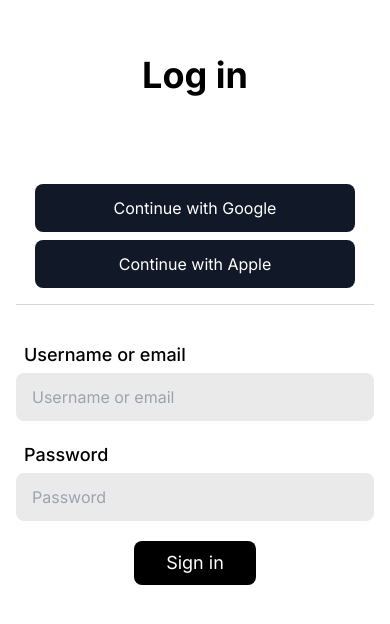
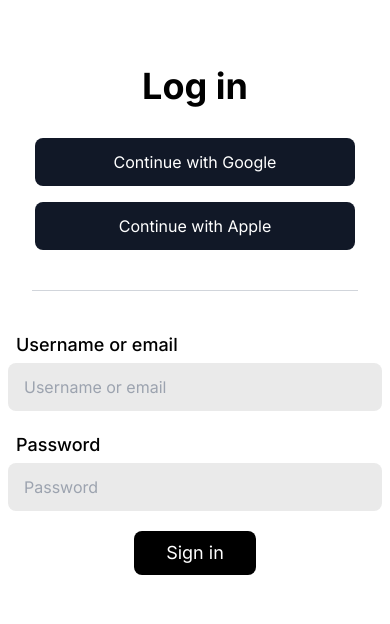
Before and after one commit to TheHorizonApp/Horizon-App, a Next.js app in the folder web/: page /login in a window 390 px wide. Shown: the part 102-726 px from the top of the page. Built offline with nearby package versions, Linux system fonts and the light colour scheme.

Commit message:
Fixed Responsiveness

```diff
--- a/web/src/app/login/page.jsx
+++ b/web/src/app/login/page.jsx
@@ -1,14 +1,16 @@
 import LoginForm from "../../components/LoginForm";
 const Page = () => {
   return (
-    <div className="min-h-screen flex flex-col items-center justify-center bg-white text-black dark:text-white dark:bg-black px-4 py-10">
-      <h1 className="text-4xl font-bold mb-12">Log in</h1>
-      <div className="border-b border-gray-300 my-4"></div>
-      <div className="flex w-full items-center justify-center p-3 m-2 bg-gray-900 rounded-lg cursor-pointer max-w-xs">
-        <span className="text-white">Continue with Google</span>
-      </div>
-      <div className="flex w-full items-center justify-center p-3 bg-gray-900 rounded-lg cursor-pointer max-w-xs">
-        <span className="text-white">Continue with Apple</span>
+    <div className="min-h-screen flex flex-col items-center justify-center bg-white text-black dark:text-white dark:bg-black px-2">
+      <h1 className="text-4xl text-center font-bold">Log in</h1>
+      <div className="flex flex-col p-6 w-full justify-center items-center">
+        <div className="flex w-full items-center justify-center p-3 m-2 bg-gray-900 rounded-lg cursor-pointer max-w-xs text-center">
+          <span className="text-white">Continue with Google</span>
+        </div>
+        <div className="flex w-full items-center justify-center p-3 m-2 bg-gray-900 rounded-lg cursor-pointer max-w-xs text-center">
+          <span className="text-white">Continue with Apple</span>
+        </div>
+        <hr className="border-t border-gray-300 w-full max-w-md my-4 mt-8" />
       </div>
       <LoginForm />
     </div>
--- a/web/src/app/register/page.jsx
+++ b/web/src/app/register/page.jsx
@@ -3,13 +3,13 @@ import RegisterForm from "../../components/RegisterForm";
 const Page = () => {
   return (
     <div className="min-h-screen flex flex-col items-center justify-center bg-white text-black dark:text-white dark:bg-black px-4 py-10">
-      <h1 className="text-4xl font-bold mb-12">Register</h1>
+      <h1 className="text-4xl font-bold m-6">Register</h1>
       <RegisterForm />
-      <div className="border-b border-gray-300 my-4"></div>
-      <div className="flex w-full items-center justify-center p-3 m-2 bg-gray-900 rounded-lg cursor-pointer max-w-xs">
+      <hr className="border-t border-gray-300 w-full max-w-md lg:max-w-2xl my-4" />
+      <div className="flex w-full items-center justify-center p-3 m-2 bg-gray-900 rounded-lg cursor-pointer max-w-xs text-center">
         <span className="text-white">Continue with Google</span>
       </div>
-      <div className="flex w-full items-center justify-center p-3 bg-gray-900 rounded-lg cursor-pointer max-w-xs">
+      <div className="flex w-full items-center justify-center p-3 bg-gray-900 rounded-lg cursor-pointer max-w-xs text-center">
         <span className="text-white">Continue with Apple</span>
       </div>
     </div>
--- a/web/src/components/LoginForm.jsx
+++ b/web/src/components/LoginForm.jsx
@@ -49,8 +49,8 @@ const LoginForm = () => {
       className="flex flex-col items-center justify-center space-y-5"
     >
       <div>
-        <div className="border-t border-gray-300 my-4"></div>
-        <div className="pt-5">
+        {/* <hr className="border-t border-gray-300 my-4" /> */}
+        <div className="">
           <label
             htmlFor="email"
             className="text-lg font-medium text-black dark:text-white p-2"
--- a/web/src/components/RegisterForm.jsx
+++ b/web/src/components/RegisterForm.jsx
@@ -132,7 +132,7 @@ const RegisterForm = () => {
       <button
         type="submit"
         disabled={isLoading}
-        className="bg-black text-white dark:bg-white dark:text-black p-2 px-8 rounded-lg mt-4 text-lg"
+        className="bg-black text-white dark:bg-white dark:text-black p-2 px-8 rounded-lg m-4 text-lg"
       >
         {isLoading ? "Register" : "Register"}
       </button>
```
